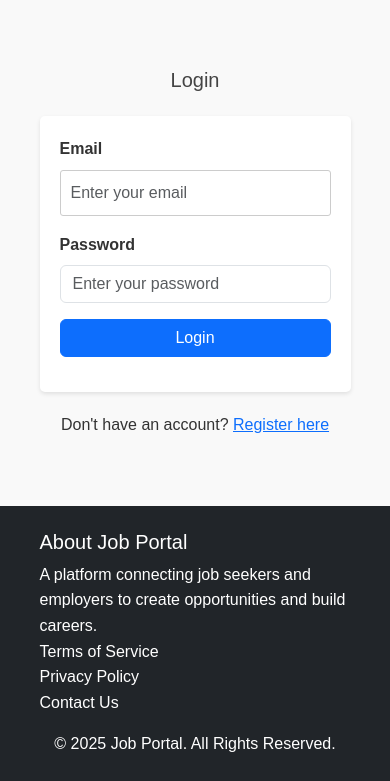
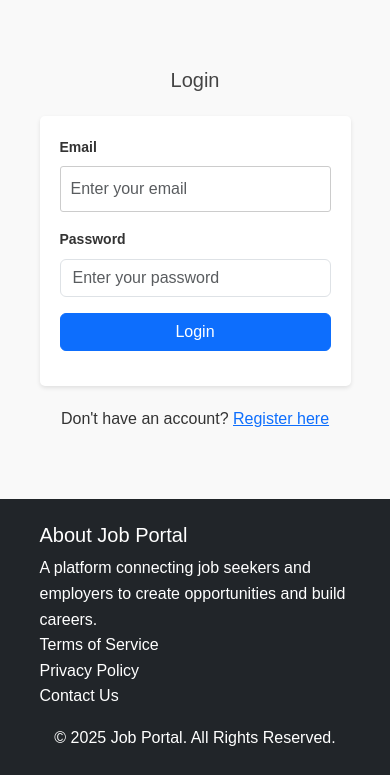
Before and after one commit to Vsumeetra/JobPortal, a PHP site: page /auth/login.php in a window 390 px wide. Shown: the part 153-934 px from the top of the page. Run offline with PHP 8.4, Linux system fonts and the light colour scheme; data that the repository does not hold is empty.

Commit message:
Update login.php

```diff
--- a/job_portal/auth/login.php
+++ b/job_portal/auth/login.php
@@ -1,12 +1,16 @@
 <?php
-session_start();
+// Ensuring session_start() is called only once.
+if (session_status() == PHP_SESSION_NONE) {
+    session_start();
+}
+
 include '../config/db.php';
 
 if ($_SERVER['REQUEST_METHOD'] == 'POST') {
     $email = trim($_POST['email']);
     $password = $_POST['password'];
 
-    // Checking thee email existence
+    // Check if email exists
     $sql = "SELECT * FROM users WHERE email = ?";
     $stmt = $conn->prepare($sql);
     $stmt->bind_param("s", $email);
@@ -15,6 +19,7 @@
 
     if ($result->num_rows > 0) {
         $user = $result->fetch_assoc();
+        // Verify password
         if (password_verify($password, $user['password'])) {
             $_SESSION['user_id'] = $user['id'];
             $_SESSION['name'] = $user['name'];
@@ -37,21 +42,30 @@
 <head>
     <meta charset="UTF-8">
     <meta name="viewport" content="width=device-width, initial-scale=1.0">
-    <title><?php echo $pageTitle; ?></title>
+    <title>Login</title>
+    <link href="https://cdn.jsdelivr.net/npm/bootstrap@5.3.0-alpha1/dist/css/bootstrap.min.css" rel="stylesheet">
+    <link rel="stylesheet" href="../assets/css/style.css">
 
-    <!-- Bootstrap CSS -->
-    <link href="https://cdn.jsdelivr.net/npm/bootstrap@5.3.0-alpha1/dist/css/bootstrap.min.css" rel="stylesheet">
-
-    <!-- Custom CSS -->
-    <link rel="stylesheet" href="../assets/css/style.css">
+    <!--  Adiing responsiveness for other devices -->
+    <style>
+        @media (max-width: 576px) {
+            .login-container {
+                padding: 20px;
+            }
+            .form-label {
+                font-size: 14px;
+            }
+        }
+    </style>
 </head>
 <body>
     <?php include '../templates/header.php'; ?>
 
-    <div class="container mt-5">
+    <div class="container mt-5 login-container">
         <div class="row justify-content-center">
-            <div class="col-md-6">
+            <div class="col-md-6 col-sm-12">
                 <h2 class="text-center mb-4">Login</h2>
+
 
                 <?php if (isset($error_message)): ?>
                     <div class="alert alert-danger"><?php echo $error_message; ?></div>
@@ -77,5 +91,6 @@
     </div>
 
     <?php include '../templates/footer.php'; ?>
+    <script src="https://cdn.jsdelivr.net/npm/bootstrap@5.3.0-alpha1/dist/js/bootstrap.bundle.min.js"></script>
 </body>
 </html>
```
